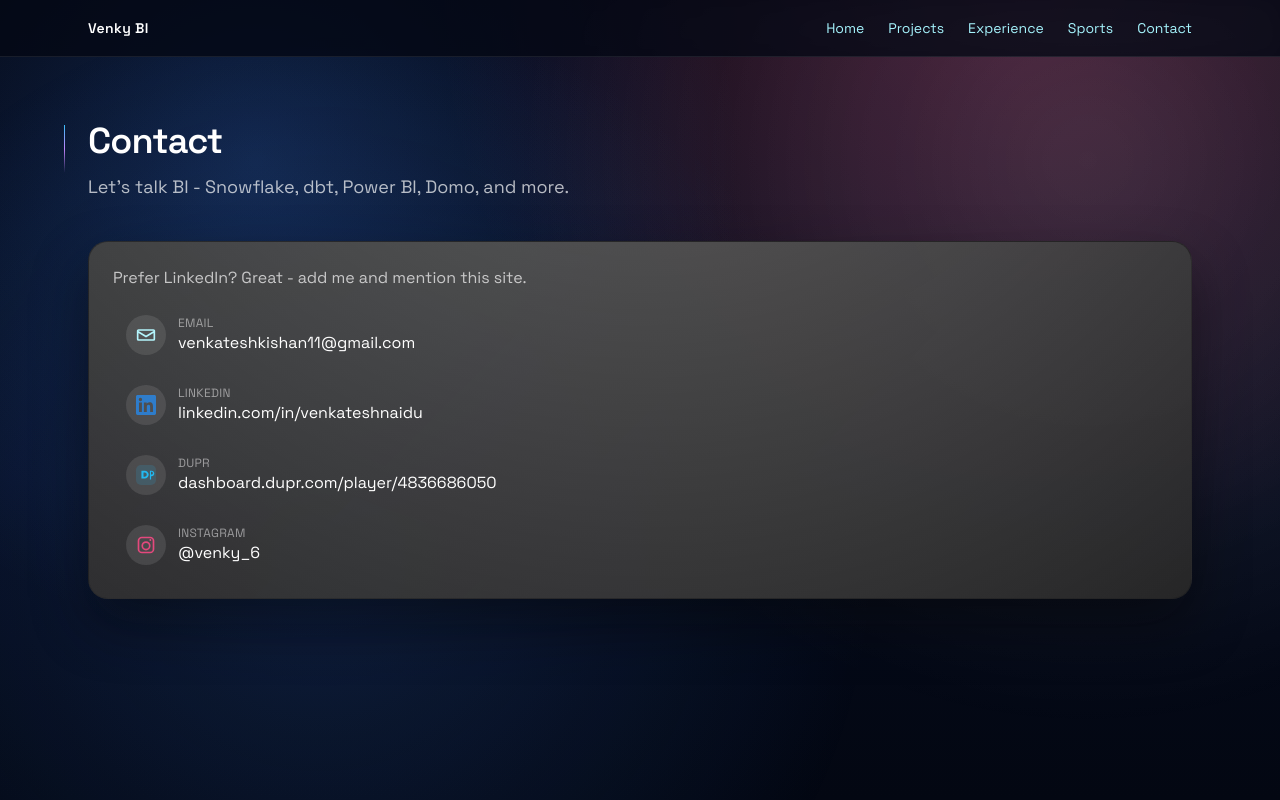
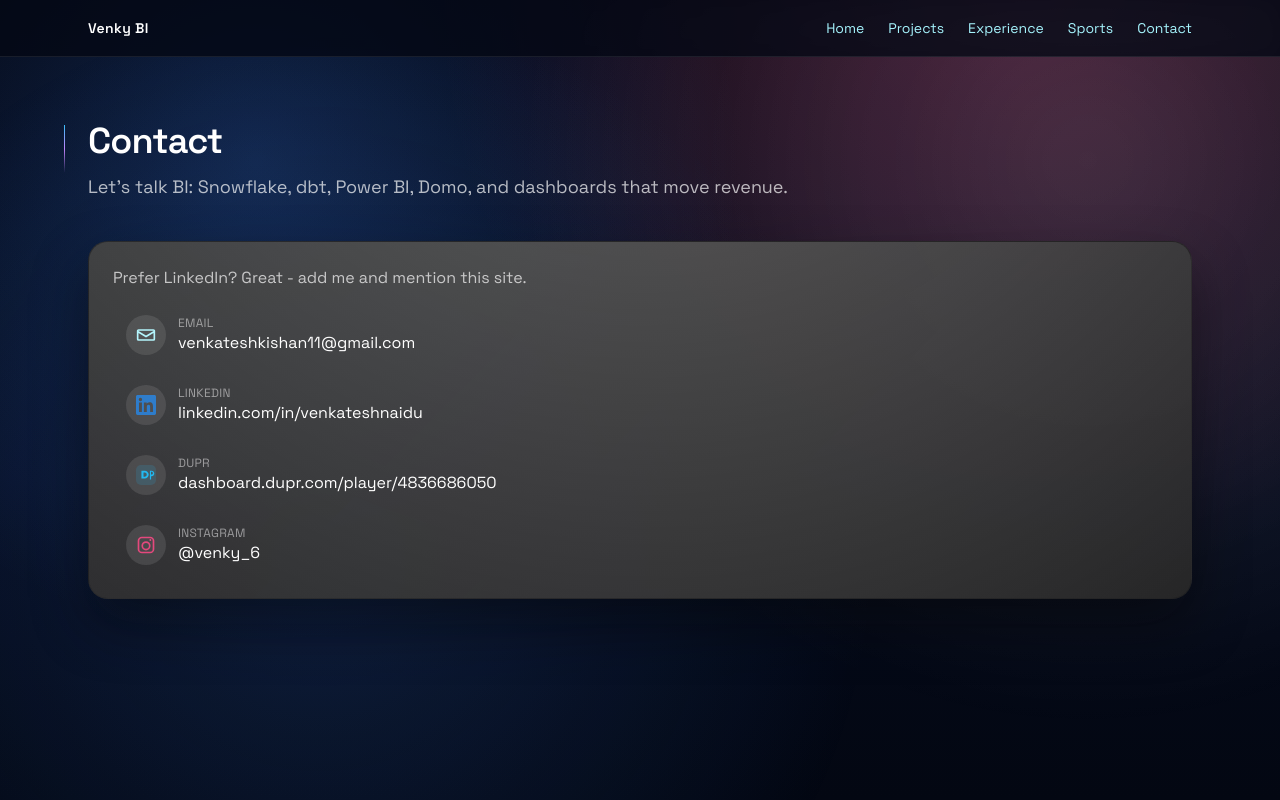
Before and after one commit to vchandrasekaran/venky-portfolio, a Next.js app: page /contact in a window 1280 px wide. Built offline with nearby package versions, Linux system fonts and the light colour scheme.

Commit message:
chore: sharpen contact tagline and dupr label

```diff
--- a/app/contact/page.tsx
+++ b/app/contact/page.tsx
@@ -73,7 +73,7 @@
 export default function ContactPage(){
   return (
     <main>
-      <Section title="Contact" subtitle="Let's talk BI - Snowflake, dbt, Power BI, Domo, and more.">
+      <Section title="Contact" subtitle="Let's talk BI: Snowflake, dbt, Power BI, Domo, and dashboards that move revenue.">
         <div className="card p-6">
           <p className="text-white/70">Prefer LinkedIn? Great - add me and mention this site.</p>
           <ul className="mt-4 space-y-3">
```
Also changed, not shown: data/index.json (+1 -1 lines), public/rag-index.json.
